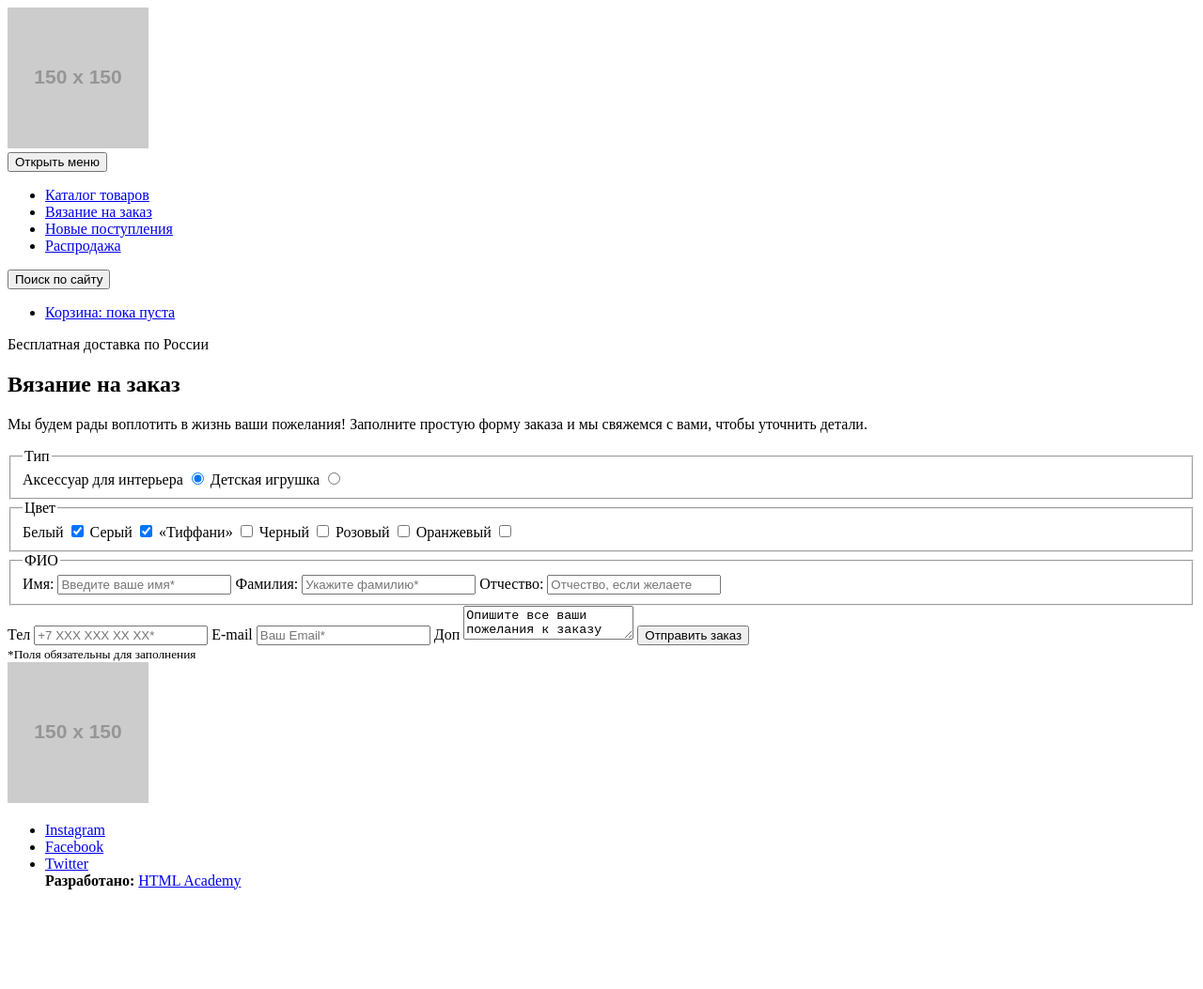
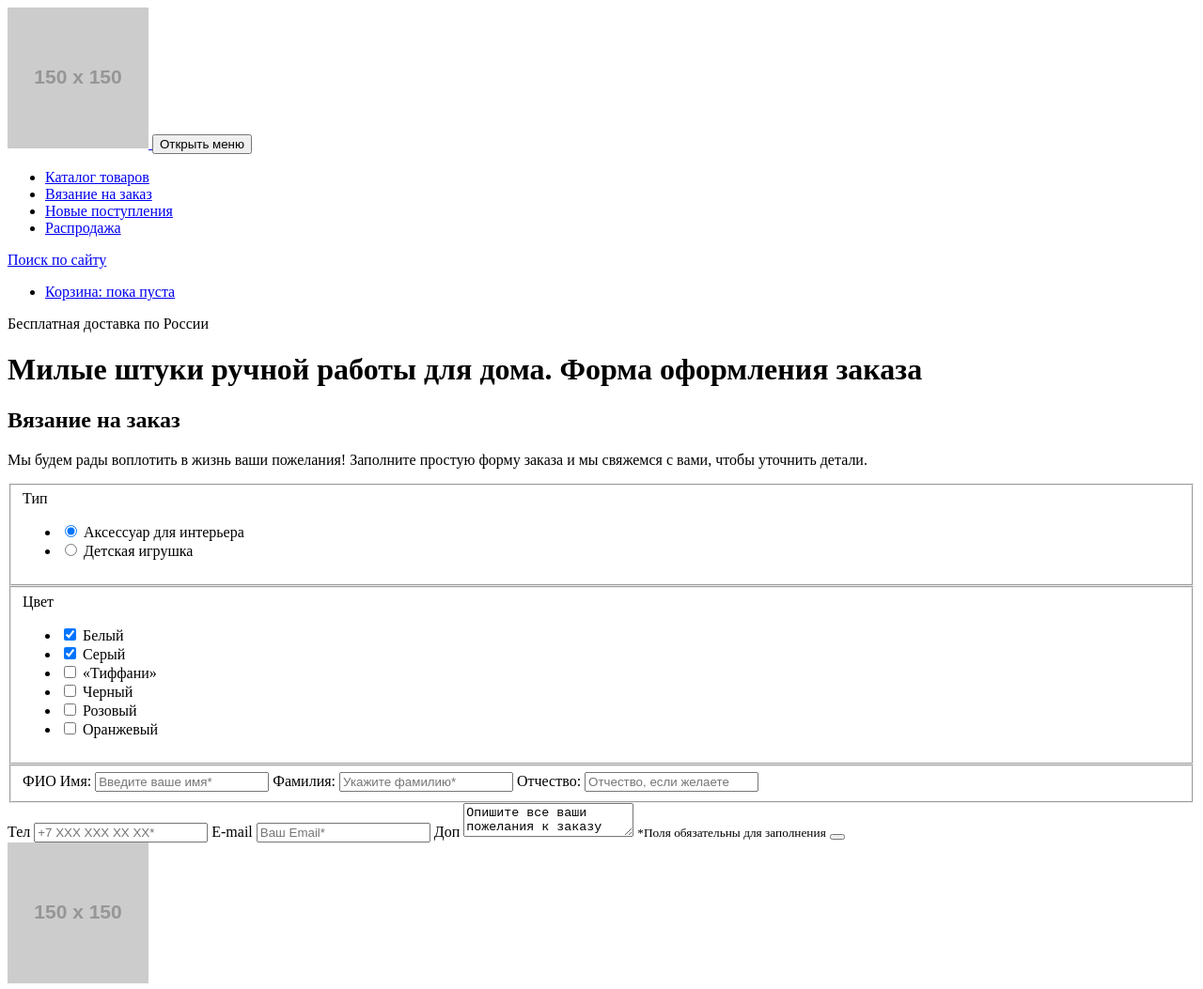
Before and after one commit to AlexandraKap/1295081-mishka-19, a website: page source/form.html in a window 1280 px wide. Shown: the top 1053 px of the page at 94% size. Before the commit the page ends 963 px from the top, so only its background shows below. Drawn offline with Linux system fonts and the light colour scheme; placeholder pictures from the web are drawn by us.

Commit message:
Corrections
corrections done #1

```diff
--- a/source/form.html
+++ b/source/form.html
@@ -8,12 +8,11 @@
 
 <body>
   <header class="page-header">
-    <span class="page-header__logo">
+    <a href="index.html" class="page-header__logo">
       <img class="page-header__logo-image" src="https://via.placeholder.com/150x150" alt="Магазин игрушек Мишка">
-      <span>
+    </a>
+    <button class="main-nav-toggle" type="button">Открыть меню</button>
     <nav class="main-nav">
-          <button class="main-nav__toggle" type="button">Открыть меню</button>
-          <div class="main-nav__wrapper">
       <ul class="main-nav__list site-list">
         <li class="site-list__item">
           <a href="catalog.html">Каталог товаров</a>
@@ -28,56 +27,70 @@
           <a href="#">Распродажа</a>
         </li>
       </ul>
-            <button class="main-nav__search" type="button">Поиск по сайту</button>
+      <a href="#" class="main-nav__search">Поиск по сайту</a>
       <ul class="main-nav__list bin-list">
         <li class="bin-list__item">
           <a class="bin-list__open-bin" href="#">Корзина: пока пуста</a>
         </li>
       </ul>
       <p class="main-nav__delivery">Бесплатная доставка по России</p>
-          </div>
     </nav>
   </header>
   <main class="page-main">
+    <h1 class="visually-hidden">Милые штуки ручной работы для дома. Форма оформления заказа</h1>
     <section class="form">
-      <h2 class="form__title">Вязание на заказ</h2>
+      <h2 class="main-title main-title--form">Вязание на заказ</h2>
       <p class="form__title-explain">Мы будем рады воплотить в жизнь ваши пожелания! Заполните простую форму заказа и мы
         свяжемся с вами, чтобы уточнить детали.</p>
       <form class="form__order-form">
-        <fieldset class="form__section form__section--type">
-          <legend class="form__section-name">Тип</legend>
-          <label class="form__section-option">Аксессуар для интерьера
-            <input class="form__section-option-radio" type="radio" checked>
-          </label>
-          <label class="fform__section-option">Детская игрушка
-            <input class="form__section-option-radio" type="radio">
-          </label>
+        <fieldset class="form__section">
+        <lagend class="form__section-name">Тип</lagend>
+          <ul class="form__section-option-list form__section-option-list--radio">
+            <li class="form__list-item form__list-item--radio">
+                <input class="form__section-option-radio" id="home-decor" type="radio" checked>
+                <label class="form__section-option" for="home-decor">Аксессуар для интерьера</label>
+            </li>
+            <li class="form__list-item form__list-item--radio">
+                <input class="form__section-option-radio" id="toys" type="radio">
+                <label class="form__section-option" for="toys">Детская игрушка</label>
+            </li>
+          </ul>
         </fieldset>
+        <fieldset class="form__section">
+          <lagend class="form__section-name">Цвет</lagend>
+          <ul class="form__section-option-list form__section-option-list--checkbox">
+            <li class="form__list-item form__list-item--checkbox">
+                <input class="form__section-option-checkbox" id="white" type="checkbox" checked>
+                <label class="form__section-option" for="white">Белый</label>
+            </li>
+            <li class="form__list-item form__list-item--checkbox">
 
-        <fieldset class="form__section form__section--color">
-          <legend class="form__section-name">Цвет</legend>
-          <label class="form__section-option">Белый
-            <input class="form__section-option-checkbox" type="checkbox" checked>
-          </label>
-          <label class="form__section-option">Серый
-            <input class="form__section-option-checkbox" type="checkbox" checked>
-          </label>
-          <label class="form__section-option">«Тиффани»
-            <input class="form__section-option-checkbox" type="checkbox">
-          </label>
-          <label class="form__section-option">Черный
-            <input class="form__section-option-checkbox" type="checkbox">
-          </label>
-          <label class="form__filter-option">Розовый
-            <input class="form__section-option-checkbox" type="checkbox">
-          </label>
-          <label class="form__filter-option">Оранжевый
-            <input class="form__section-option-checkbox" type="checkbox">
-          </label>
+                <input class="form__section-option-checkbox" id="grey" type="checkbox" checked>
+                <label class="form__section-option" for="grey">Серый</label>
+            </li>
+            <li class="form__list-item form__list-item--checkbox">
+                <input class="form__section-option-checkbox" id="tiffanie" type="checkbox">
+                <label class="form__section-option" for="tiffanie">«Тиффани»</label>
+            </li>
+            <li class="form__list-item form__list-item--checkbox">
+
+                <input class="form__section-option-checkbox" id="black" type="checkbox">
+                <label class="form__section-option" for="black">Черный</label>
+            </li>
+            <li class="form__list-item form__list-item--checkbox">
+
+                <input class="form__section-option-checkbox" id="pink" type="checkbox">
+                <label class="form__filter-option" for="pink">Розовый</label>
+            </li>
+            <li class="form__list-item form__list-item--checkbox">
+
+                <input class="form__section-option-checkbox" type="checkbox" id="orange">
+                <label class="form__filter-option" for="orange">Оранжевый</label>
+            </li>
+          </ul>
         </fieldset>
-
-        <fieldset class="form__section form__section--user-info">
-          <legend class="form__section-name">ФИО</legend>
+        <fieldset class="form__section">
+        <lagend class="form__section-name">ФИО</lagend>
           <label class="form__user-name">Имя:
             <input class="form__input-user-name" type="text" placeholder="Введите ваше имя*" required>
           </label>
@@ -89,7 +102,7 @@
           </label>
         </fieldset>
         <label class="form__section-name">Тел
-          <input class="form__input-contact-info" type="text" placeholder="+7 ХХХ ХХХ ХХ ХХ*" required>
+          <input class="form__input-contact-info" type="tel" placeholder="+7 ХХХ ХХХ ХХ ХХ*" required>
         </label>
         <label class="form__section-name">E-mail
           <input class="form__input-contact-info" type="email" placeholder="Ваш Email*" required>
@@ -97,27 +110,34 @@
         <label class="form__section-name">Доп
           <textarea class="form__add-note" name="order-add-note">Опишите все ваши пожелания к заказу</textarea>
         </label>
-        <input class="form__submit" type="submit" value="Отправить заказ">
+        <small class="form__reminder">*Поля обязательны для заполнения</small>
+        <button class="form__submit" type="submit" value="Отправить заказ"></button>
       </form>
-      <small class="form__reminder">*Поля обязательны для заполнения</small>
     </section>
   </main>
   <footer class="page-footer">
-    <span class="page-footer__logo">
+    <a href="#" class="page-footer__logo">
       <img class="page-footer__logo-image" src="https://via.placeholder.com/150x150" alt="Магазин игрушек Мишка">
-      <span>
+    </a>
     <div class="page-footer__social social">
       <ul class="social__list">
         <li class="social__item">
-              <a class="social__link social__link--instagram" href="#">Instagram</a>
+          <a class="social__link social__link--instagram" href="#" target="_blank">Instagram</a>
         </li>
         <li class="social__item">
-              <a class="social__link social__link--facebook" href="https://vk.com/htmlacademy">Facebook</a>
+          <a class="social__link social__link--facebook" href="https://vk.com/htmlacademy" target="_blank">Facebook</a>
         </li>
         <li class="social__item">
-              <a class="social__link social__link--twitter" href="https://vk.com/htmlacademy">Twitter</a>
+          <a class="social__link social__link--twitter" href="https://vk.com/htmlacademy" target="_blank">Twitter</a>
         </li>
+      </ul>
+    </div>
     <div class="page-footer__copyright">
-              <b class="copyright__text">Разработано:</b>
-              <a class="button copyright__link" href="https://htmlacademy.ru/intensive/adaptive">HTML Academy</a>
+      <b class="page-footer__copyright-text">Разработано:</b>
+      <a class="button page-footer__copyright-link" href="https://htmlacademy.ru/intensive/adaptive"
+        target="_blank">HTML Academy</a>
+    </div>
   </footer>
+</body>
+
+</html>
```
Also changed, not shown: source/catalog.html (+49 -47 lines), source/index.html (+27 -32 lines). Lines whose indentation alone changed are shown as unchanged.
